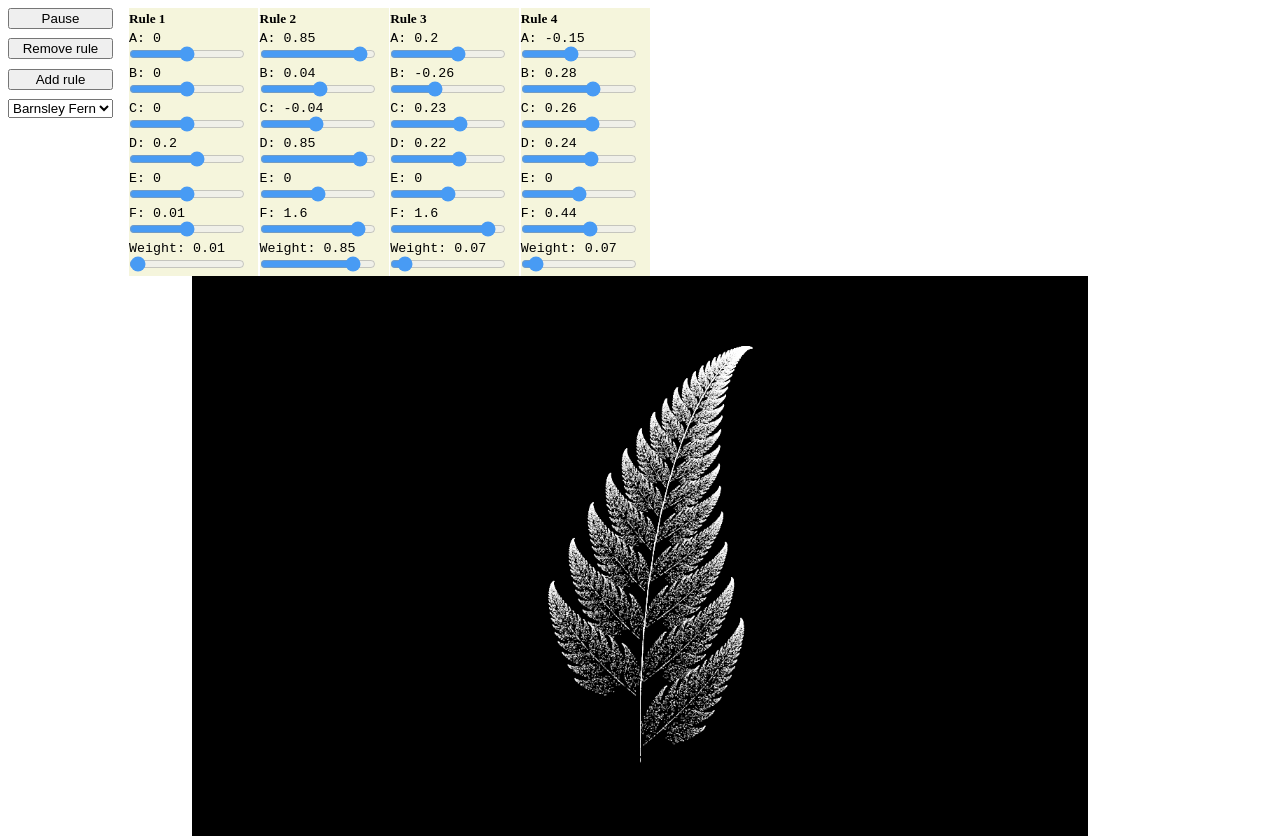
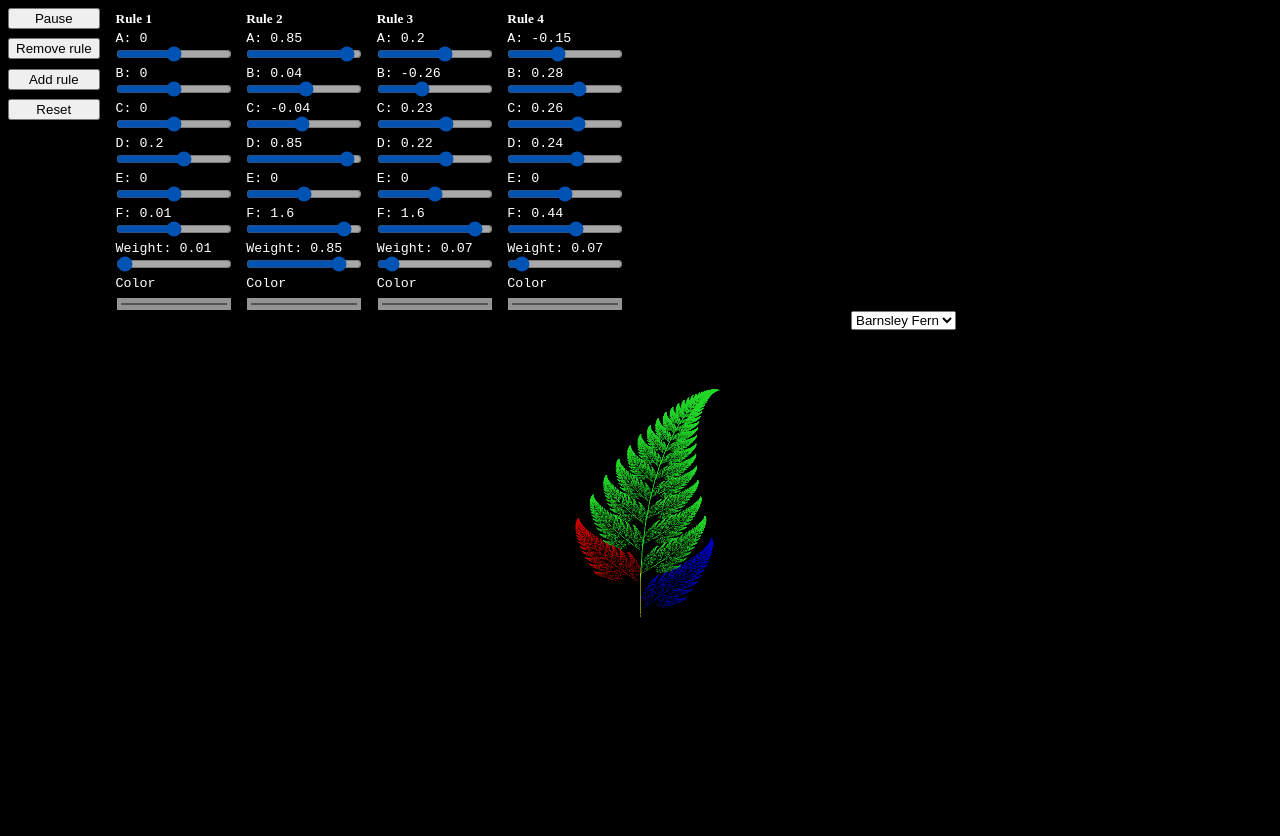
Before and after one commit to Pragyay/IFS-Fractals, a plain HTML site: page index.html in a window 1280 px wide. After the commit the page ends 800 px from the top, so only its background shows below. Drawn offline with Linux system fonts and the light colour scheme.

Commit message:
Added colors Added reset button

```diff
--- a/fractals.js
+++ b/fractals.js
@@ -7,7 +7,7 @@ let BarnsleyFern = [
         e: 0,
         f: 0.01,
         weight: 0.01,
-        color: "yellow"
+        color: "#FFFF00"
     },
     // succesively smaller leaflets
     {
@@ -18,7 +18,7 @@ let BarnsleyFern = [
         e: 0,
         f: 1.6,
         weight: 0.85 ,
-        color: "green"
+        color: "#24D82A"
     },
     // largest left hand leaflet
     {
@@ -29,7 +29,7 @@ let BarnsleyFern = [
         e: 0,
         f: 1.6,
         weight: 0.07,
-        color: "red"
+        color: "#CC0000"
     },
     // largest right hand leaflet
     {
@@ -40,7 +40,7 @@ let BarnsleyFern = [
         e: 0,
         f: 0.44,
         weight: 0.07,
-        color: "blue"
+        color: "#0000CC"
     }
 ];
 
@@ -53,7 +53,7 @@ let Vortex = [
         e: 14.919102,
         f: 9.328625,
         weight: 0.912675,
-        color: "white"
+        color: "#00FFFF"
     },
     {
         a: -0.424242 ,
@@ -63,7 +63,7 @@ let Vortex = [
         e: 3.809567,
         f: 6.741476,
         weight: 0.087325,
-        color: "cyan"
+        color: "#FFFFFF"
     }
 ];
 
@@ -76,17 +76,17 @@ let IFSDragon = [
         e: -1.882,
         f: -0.111,
         weight: 0.8,
-        color: "white"
+        color: "#00FFFF"
     },
     {
         a: 0.0883,
         b:  0.521,
         c: -0.464,
-        d: -0.3778,
-        e: 0.785360,
+        d: -0.378,
+        e: 0.785,
         f: 8.096,
         weight: 0.2,
-        color: "cyan"
+        color: "#FFFFFF"
     }
 ]
 
@@ -99,7 +99,7 @@ let MapleLeaf = [
         e: -0.08,
         f: -1.31,
         weight: 0.1,
-        color: "white"
+        color: "#FFFFFF"
     },
     {
         a: 0.43,
@@ -109,7 +109,7 @@ let MapleLeaf = [
         e: 1.49,
         f: -0.75,
         weight: 0.35,
-        color: "orange"
+        color: "#FF8000"
     },
     {
         a: 0.45,
@@ -119,7 +119,7 @@ let MapleLeaf = [
         e: 	-1.62,
         f: -0.74,
         weight: 0.35,
-        color: "green"
+        color: "#FFFF00"
     },
     {
         a: 0.49,
@@ -129,6 +129,6 @@ let MapleLeaf = [
         e: 0.02,
         f: 2,
         weight: 0.2,
-        color: "red"
+        color: "#FF99FF"
     }
 ]
--- a/index.html
+++ b/index.html
@@ -14,16 +14,7 @@
             <button id="pauseBtn">Pause</button>
             <button id="remove_rule">Remove rule</button>
             <button id="add_rule">Add rule</button>
-
-            <form action="#">
-                <select name="fractal" id="fractal" onchange="updateParameters();">
-                    <option value="Barnsley Fern">Barnsley Fern</option>
-                    <option value="Vortex">Vortex</option>
-                    <option value="IFS Dragon">IFS Dragon</option>
-                    <option value="Maple Leaf">Maple Leaf</option>
-                </select>
-            </form>
-
+            <button id="resetBtn">Reset</button>
         </div>
 
 
@@ -44,6 +35,8 @@
                 <input id = "f1" type="range" min="-2" max="2" step=".01" value="0.01" oninput="updateValue(this, this.value)">
                 <p>Weight </p>
                 <input id = "weight1" type="range" min="0" max="1" step=".01" value="0.01" oninput="updateValue(this, this.value)">
+                <p>Color</p>
+                <input id = "color1" type="color" value="#FFFF00" oninput="updateValue(this, this.value)">
             </div>
 
             <div id="div2" class="rule">
@@ -62,6 +55,8 @@
                 <input id = "f2" type="range" min="-2" max="2" step=".01" value="1.6" oninput ="updateValue(this, this.value)">
                 <p>Weight </p>
                 <input id = "weight2" type="range" min="0" max="1" step=".01" value="0.85" oninput ="updateValue(this, this.value)">
+                <p>Color</p>
+                <input id = "color2" type="color" value="#24D82A" oninput="updateValue(this, this.value)">
             </div>
 
             <div id="div3" class="rule">
@@ -80,6 +75,8 @@
                 <input id = "f3" type="range" min="-2" max="2" step=".01" value="1.6" oninput ="updateValue(this, this.value)">
                 <p>Weight </p>
                 <input id = "weight3" type="range" min="0" max="1" step=".01" value="0.07" oninput ="updateValue(this, this.value)">
+                <p>Color</p>
+                <input id = "color3" type="color" value="#CC0000" oninput="updateValue(this, this.value)">
             </div>
 
             <div id="div4" class="rule">
@@ -98,12 +95,24 @@
                 <input id = "f4" type="range" min="-2" max="2" step=".01" value="0.44" oninput ="updateValue(this, this.value)">
                 <p>Weight </p>
                 <input id = "weight4" type="range" min="0" max="1" step=".01" value="0.07" oninput ="updateValue(this, this.value)">
+                <p>Color</p>
+                <input id = "color4" type="color" value="#0000CC" oninput="updateValue(this, this.value)">
             </div>
 
         </div>
     </div>
 
-    <canvas id="canvas"></canvas>
+    <div id="canvas_container">
+        <form id="choose_fractal" action="#">
+            <select name="fractal" id="fractal" onchange="updateParameters();">
+                <option value="Barnsley Fern">Barnsley Fern</option>
+                <option value="Vortex">Vortex</option>
+                <option value="IFS Dragon">IFS Dragon</option>
+                <option value="Maple Leaf">Maple Leaf</option>
+            </select>
+        </form>
+        <canvas id="canvas"></canvas>
+    </div>
 
     <script src="rules.js"></script>
     <script src="fractals.js"></script>
--- a/rules.js
+++ b/rules.js
@@ -2,7 +2,7 @@
 function iterate(){
     console.log("iterate called");
 
-    for(let j=0; j<200; j++){
+    for(let j=0; j<300; j++){
         // choose a rule
         let rule = getRule(rules);
 
@@ -14,7 +14,7 @@ function iterate(){
         y = y1;
 
         // console.log(`x = ${x}, y = ${y}`);
-        plot(x, y);
+        plot(x, y, rule.Color);
     }
 
     if(paused){
@@ -36,11 +36,15 @@ function getRule(rules){
     }
 }
 
+function normalize(value, min, max){
+    return (value-min)/(max-min);
+}
 
 // plot a rectangle at position (x,y)
-function plot(x, y){
-    context.fillStyle = "white";
-    context.fillRect(x * 60, -y * 60 - 100, 1, 1);
+function plot(x, y, color){
+    context.fillStyle = color;
+    // y = normalize(y * 30000 + 100000, 0, -canvas.height);
+    context.fillRect(x * 60, -y * 50 - 130, 1, 1);
 }
 
 // initializes rules array
@@ -55,7 +59,8 @@ function init(rules){
             d = document.getElementById(`d${i}`),
             e = document.getElementById(`e${i}`),
             f = document.getElementById(`f${i}`),
-            weight = document.getElementById(`weight${i}`);
+            weight = document.getElementById(`weight${i}`),
+            color = document.getElementById(`color${i}`);
 
         // add values of all input sliders to corresponding parameters of the rule
         let rule = {
@@ -65,7 +70,8 @@ function init(rules){
             D: parseFloat(d.value),
             E: parseFloat(e.value),
             F: parseFloat(f.value),
-            W: parseFloat(weight.value)
+            W: parseFloat(weight.value),
+            Color: color.value
         };
 
         // display values in textviews above the sliders
@@ -150,6 +156,8 @@ function addRule(){
     <input id = "f${rule_number}" type="range" min="-2" max="2" step=".01" value="0.01" oninput="updateValue(this, this.value)">
     <p>Weight </p>
     <input id = "weight${rule_number}" type="range" min="0" max="1" step=".01" value="0.01" oninput="updateValue(this, this.value)">
+    <p>Color</p>
+    <input id = "color${rule_number}" type="color" value="#FFFFFF" oninput="updateValue(this, this.value)">
     </div>`
 
     rules_list_div.appendChild(rule);
@@ -184,6 +192,8 @@ function addRuleWithValues(fractal){
     <input id = "f${rule_number}" type="range" min="-2" max="2" step=".01" value="${fractal.f}" oninput="updateValue(this, this.value)">
     <p>Weight </p>
     <input id = "weight${rule_number}" type="range" min="0" max="1" step=".01" value="${fractal.weight}" oninput="updateValue(this, this.value)">
+    <p>Color</p>
+    <input id = "color${rule_number}" type="color" value="${fractal.color}" oninput="updateValue(this, this.value)">
     </div>`
 
     rules_list_div.appendChild(rule);
@@ -212,7 +222,8 @@ pauseBtn.addEventListener('click', function(){
 });
 
 let add_rule_btn = document.getElementById("add_rule"),
-    remove_rule_btn = document.getElementById("remove_rule");
+    remove_rule_btn = document.getElementById("remove_rule"),
+    reset_btn = document.getElementById("resetBtn");
 
 let rules_list_div = document.getElementById("rules_list");
 
@@ -237,6 +248,10 @@ remove_rule_btn.addEventListener("click", function(){
         console.log(rules);
         // console.log(rule_number);
     }
+});
+
+reset_btn.addEventListener("click", function(){
+   updateParameters();
 });
 
 // called when user selects a fractal from dropdown
@@ -304,6 +319,7 @@ let canvas = document.getElementById("canvas"),
 
 context.translate(width/2, height);
 
+
 init(rules);
 
 let x = Math.random(),
--- a/style.css
+++ b/style.css
@@ -1,13 +1,22 @@
 body{
-    background-color: white;
-    color: black;
+    background-color: black;
+    color: white;
 }
+#canvas_container{
+    position: relative;
+    width: 50%;
+    height: 23em;
+    margin: 0px auto;
+}
+
+#choose_fractal{
+    position: absolute;
+    right: 0;
+}
+
 #canvas{
-    position: absolute;
-    /* bottom: 1%; */
-    left: 15%;
-    height: fit-content;
-    width: 70%;
+    width: 100%;
+    height: 100%;
     background-color: black;
     z-index: -1;
 }
@@ -35,7 +44,7 @@ body{
 }
 
 .rule{
-    background-color: beige;
+    /* background-color: beige; */
     width: auto;
     margin-right: 0.1em;
 }
```
